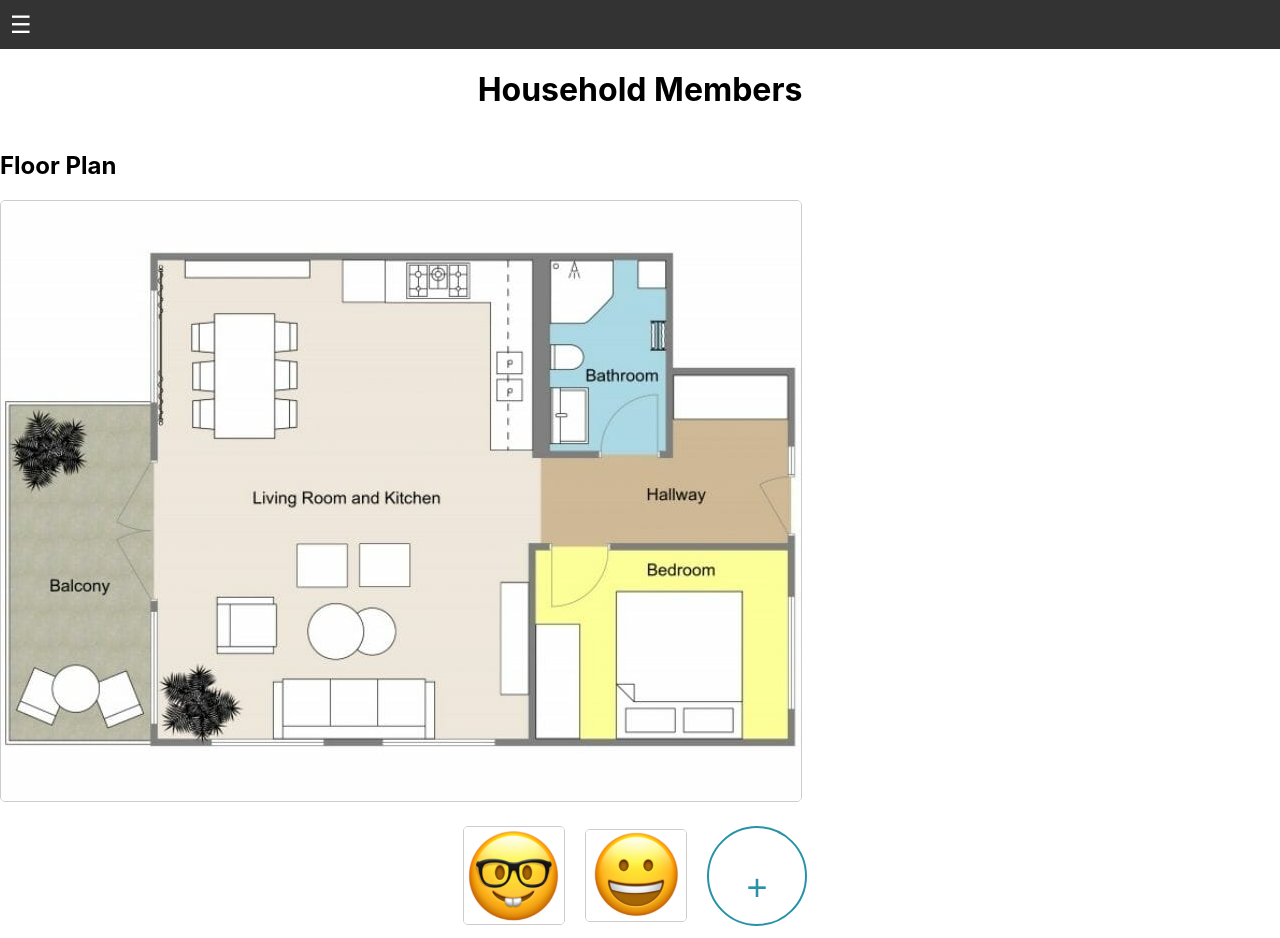
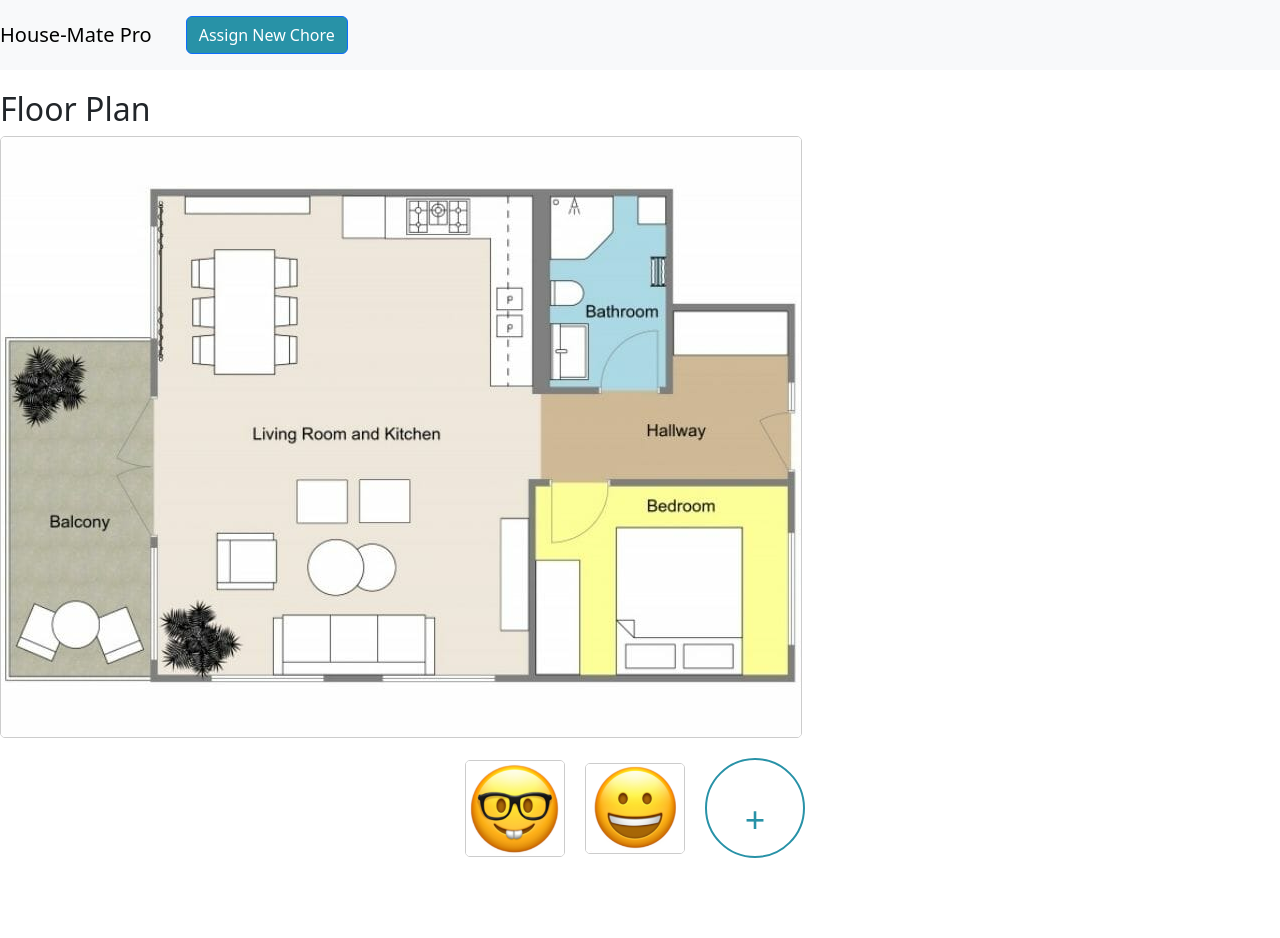
Before and after one commit to giselle-arboleda/Final-Project, a React (Create React App) app in the folder housemate-pro/: page / in a window 1280 px wide. After the commit the page ends 870 px from the top, so only its background shows below. Built offline with nearby package versions, Linux system fonts and the light colour scheme.

Commit message:
changed navbar using bootstrap

```diff
--- a/housemate-pro/package.json
+++ b/housemate-pro/package.json
@@ -6,8 +6,11 @@
     "@testing-library/jest-dom": "^5.17.0",
     "@testing-library/react": "^13.4.0",
     "@testing-library/user-event": "^13.5.0",
+    "bootstrap": "^5.3.3",
     "react": "^18.3.1",
+    "react-bootstrap": "^2.10.2",
     "react-dom": "^18.3.1",
+    "react-router-dom": "^6.23.1",
     "react-scripts": "5.0.1",
     "sass": "^1.77.2",
     "web-vitals": "^2.1.4"
--- a/housemate-pro/src/App.js
+++ b/housemate-pro/src/App.js
@@ -1,7 +1,9 @@
 import React, { useState } from 'react';
+import {BrowserRouter as Router} from 'react-router-dom';
 import AddMemberForm from './components/AddMemberForm';
 import AssignChoreForm from './components/AssignChoreForm';
 import Navbar from './components/Navbar';
+import 'bootstrap/dist/css/bootstrap.min.css';
 import './App.css';
 
 const initialMembers = [
@@ -73,10 +75,15 @@ function App() {
     setSelectedMember(member);
   };
 
+  const handleReset=()=> {
+    setSelectedMember(null);
+    setShowAssignChoreForm(false);
+  }
+
   return (
+    <Router>
     <div className="App">
-      <Navbar onAssignChore={openAssignChoreForm} />
-      <h1>Household Members</h1>
+      <Navbar onRequestNewChore={openAssignChoreForm} onReset={handleReset}/>
       {showAddMemberForm && <AddMemberForm onAddMember={handleAddMember} onClose={closeAddMemberForm} householdMembers={householdMembers} />}
       {showAssignChoreForm && <AssignChoreForm onAddChore={handleAddChore} onClose={closeAssignChoreForm} />}
 
@@ -110,6 +117,7 @@ function App() {
         )}
       </div>
     </div>
+    </Router>
   );
 }
 
--- a/housemate-pro/src/components/AssignChoreForm.js
+++ b/housemate-pro/src/components/AssignChoreForm.js
@@ -58,7 +58,7 @@ const AssignChoreForm = ({ onAddChore, onClose }) => {
             required
           />
         </div>
-        <button type="submit">Request Chore</button>
+        <button type="submit">Assign Chore</button>
       </form>
     </div>
   );
--- a/housemate-pro/src/components/Navbar.js
+++ b/housemate-pro/src/components/Navbar.js
@@ -1,23 +1,24 @@
-import React, { useState } from 'react';
+import React from 'react';
+import {Navbar, Nav, Button} from 'react-bootstrap';
 import './Navbar.scss';
 
-const Navbar = ({ onAssignChore }) => {
-  const [isDropdownOpen, setIsDropdownOpen] = useState(false);
-
-  const toggleDropdown = () => {
-    setIsDropdownOpen(!isDropdownOpen);
-  };
+const navbar = ({ onRequestNewChore, onReset }) => {
 
   return (
-    <nav className="navbar">
-      <div className="menu-icon" onClick={toggleDropdown}>☰</div>
-      {isDropdownOpen && (
-        <ul className="dropdown-menu">
-          <li onClick={onAssignChore}>Assign New Chore</li>
-        </ul>
-      )}
-    </nav>
+    <Navbar bg="light" expand="lg">
+      <Navbar.Brand href="#home" onClick={onReset}>House-Mate Pro</Navbar.Brand>
+      <Navbar.Toggle aria-controls="basic-navbar-nav"/>
+      <Navbar.Collapse id="basic-navbar-nav">
+        <Nav className="ml-auto">
+          <Nav.Link>
+            <Button className='request-chore-button' onClick={onRequestNewChore}>
+              Assign New Chore
+            </Button>
+          </Nav.Link>
+        </Nav>
+      </Navbar.Collapse>
+    </Navbar>
   );
 };
 
-export default Navbar;
+export default navbar;
--- a/housemate-pro/src/components/Navbar.scss
+++ b/housemate-pro/src/components/Navbar.scss
@@ -1,34 +1,34 @@
 .navbar {
-  display: flex;
-  align-items: center;
-  background-color: #333;
-  padding: 10px;
-  position: relative;
+  h1{
+    font-size: 24px;
+    color: #2892a7;
+  }
+  ul{
+    list-style: none;
+    display: flex;
+    gap: 20px;
+  }
+
+  li{
+    margin: 0;
+    padding: 0;
+  }
 }
 
-.menu-icon {
-  font-size: 24px;
-  color: white;
+.request-chore-button{
+  border-radius: 50%;
+  border: 50px solid #2892a7;
+  background-color: #2892a7 !important;
+  color: #2892a7;
+  font-size: 36px;
+  line-height: 100px;
+  text-align: center;
   cursor: pointer;
+  margin-left: 10px;
+  transition: background-color 0.3s, color 0.3s;
 }
 
-.dropdown-menu {
-  position: absolute;
-  top: 40px;
-  left: 10px;
-  background-color: white;
-  border: 1px solid #ccc;
-  border-radius: 5px;
-  list-style: none;
-  padding: 10px;
-  z-index: 1000;
-
-  li {
-    padding: 8px 12px;
-    cursor: pointer;
-
-    &:hover {
-      background-color: #f0f0f0;
-    }
-  }
+.request-chore-button:hover {
+  background-color: #114b56 !important;
+  color: white !important;
 }
```
Also changed, not shown: 1 other file (tests, documents, lock files or other folders).
